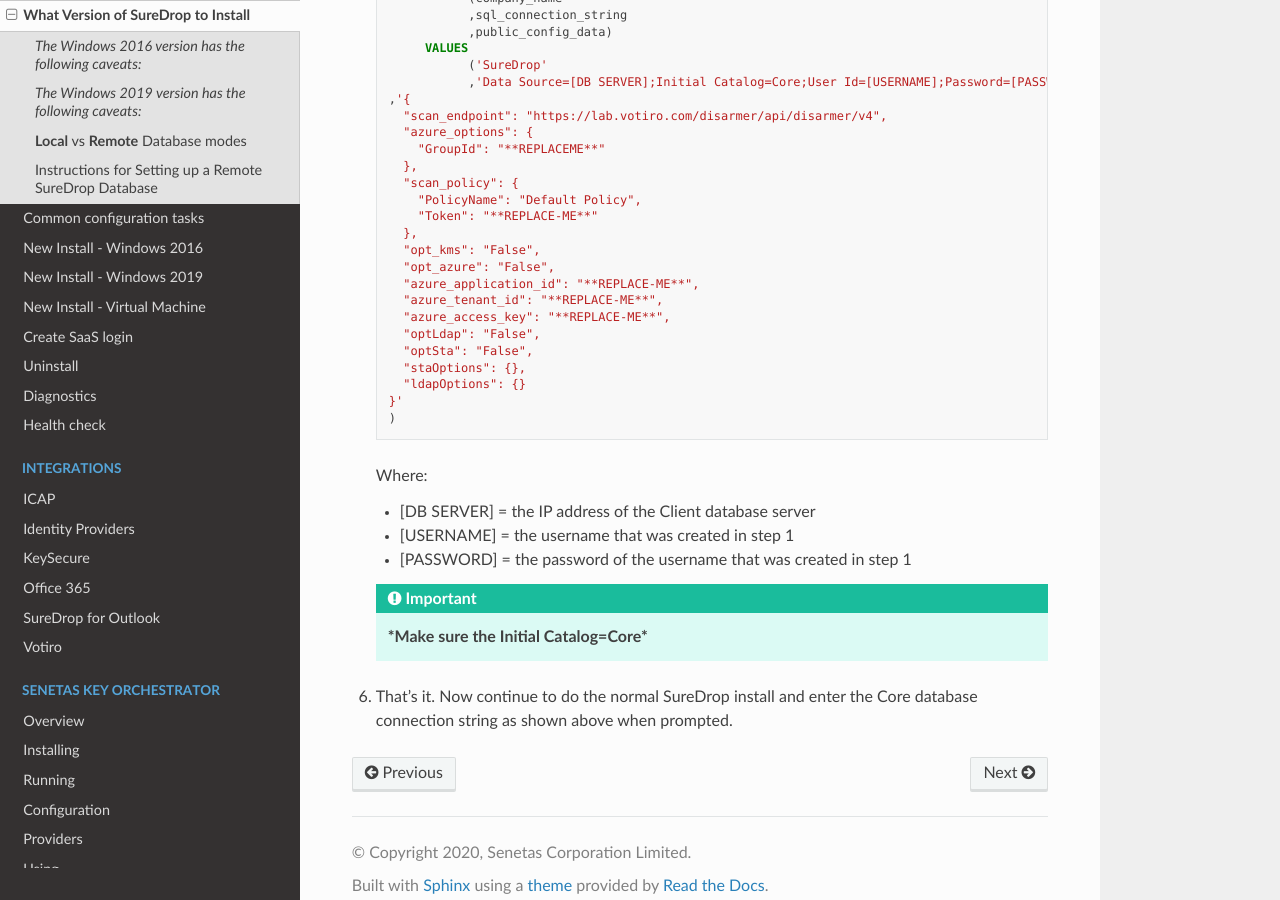
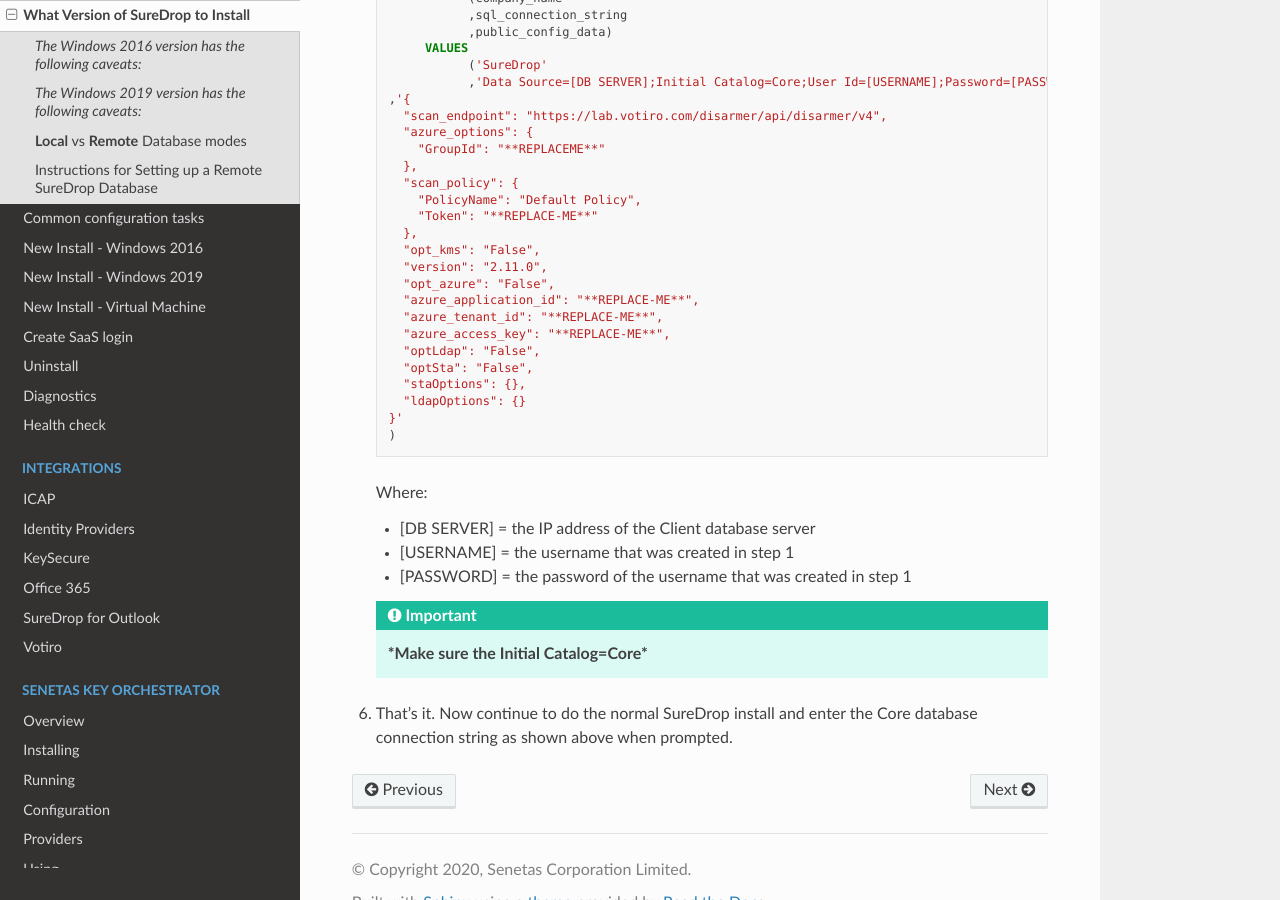
Before and after one commit to Senetas/SureDrop, a Sphinx documentation site: the page built from docs/source/intro/Version.rst, in a window 1280 px wide and 900 px high, scrolled down 3338 px. Built offline with Sphinx 7.4.7 and the Read the Docs theme 2.0.0, drawn with Linux system fonts in a browser that asks for light colours.

Commit message:
Adding version to the initial DB config

```diff
--- a/docs/source/intro/Version.rst
+++ b/docs/source/intro/Version.rst
@@ -149,6 +149,7 @@
            "Token": "**REPLACE-ME**"
          },
          "opt_kms": "False",
+         "version": "2.11.0",
          "opt_azure": "False",
          "azure_application_id": "**REPLACE-ME**",
          "azure_tenant_id": "**REPLACE-ME**",
```
